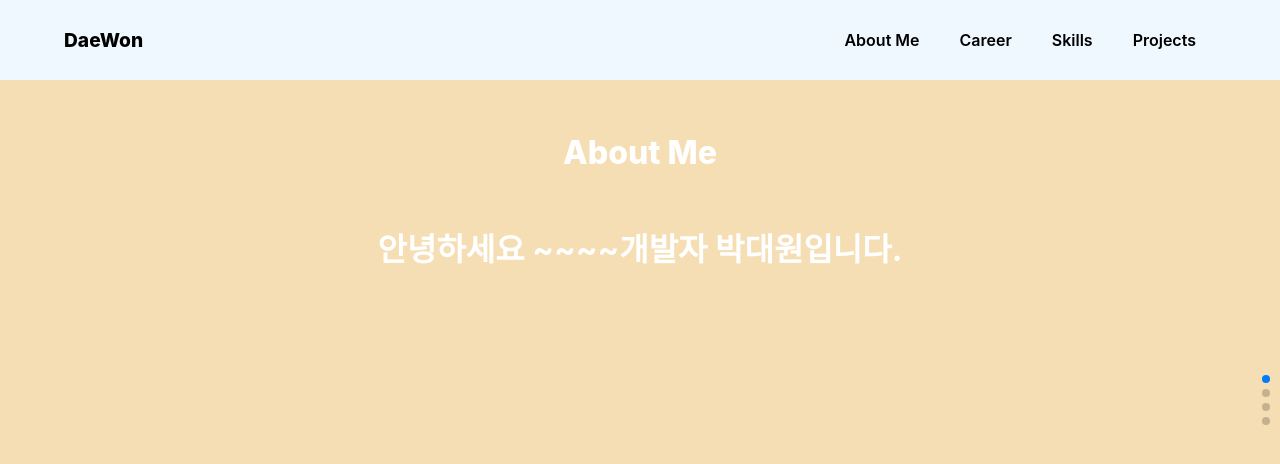
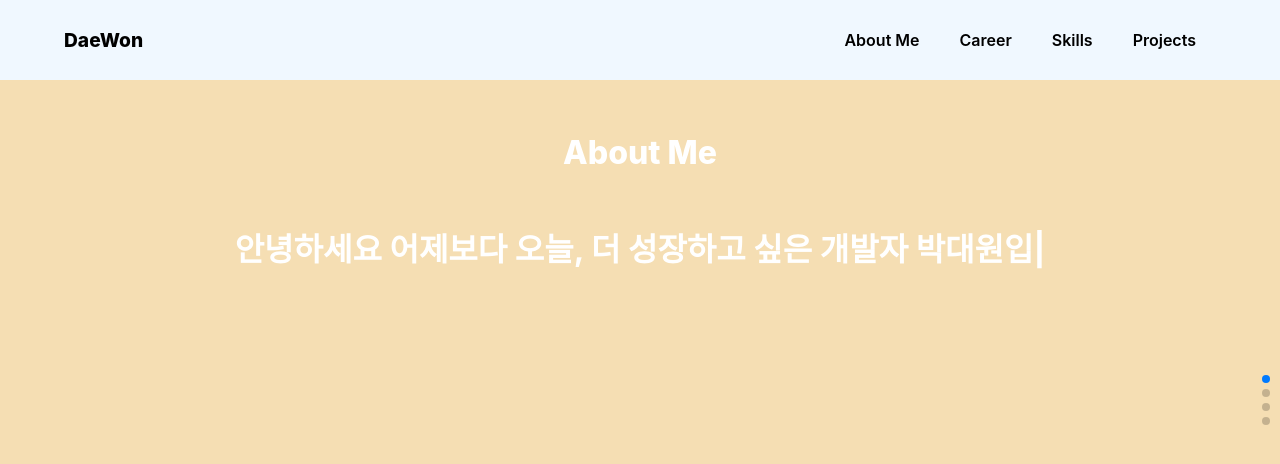
Before and after one commit to DaeWon9/portfolio, a React (Create React App) app: page / in a window 1280 px wide. Shown: the top 464 px of the page. Built offline with nearby package versions, Linux system fonts and the light colour scheme.

Commit message:
[ADD] intro text

```diff
--- a/src/components/slides/Introduction.jsx
+++ b/src/components/slides/Introduction.jsx
@@ -1,4 +1,5 @@
 import React from "react";
+import { TypeAnimation } from 'react-type-animation';
 import "./Slides.css";
 
 const Introduction = () => {
@@ -10,7 +11,23 @@ const Introduction = () => {
             </div>
             <div className="slide_body">
                 <div className="introduction">
-                    안녕하세요 ~~~~개발자 박대원입니다.
+                <TypeAnimation
+                    sequence={[
+                        '안녕하세요',
+                        500,
+                        '안녕하세요 어제보다 오늘, 더 성장하고 싶은 개발자 박대원입니다.',
+                        1000,
+                        '',
+                        () => {
+                        console.log('Done typing!'); // Place optional callbacks anywhere in the array
+                        }
+                    ]}
+                    speed={1}
+                    wrapper="div"
+                    cursor={true}
+                    repeat={Infinity}
+                    style={{ fontSize: '1em' }}
+                />
                 </div>
             </div>
         </div>
```
